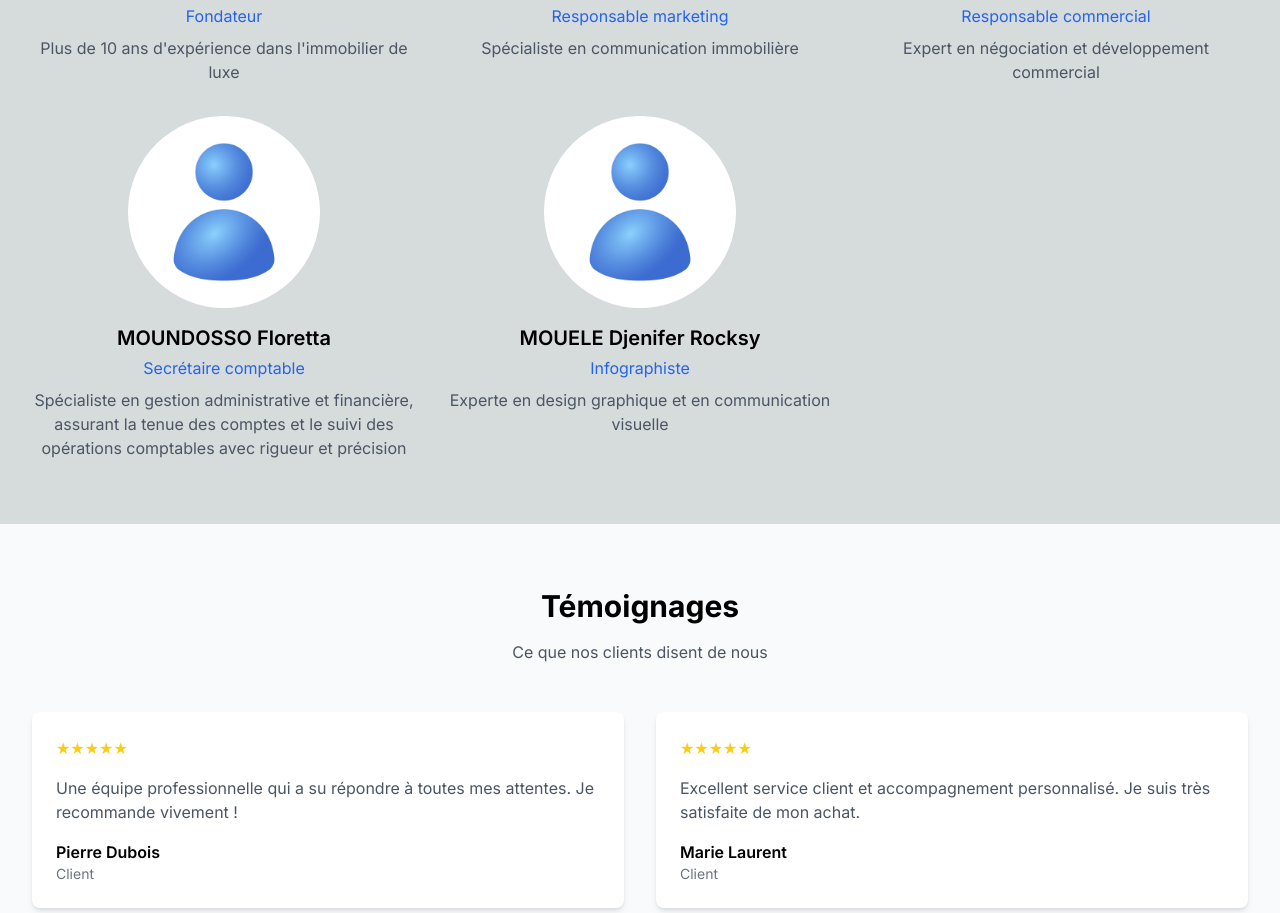
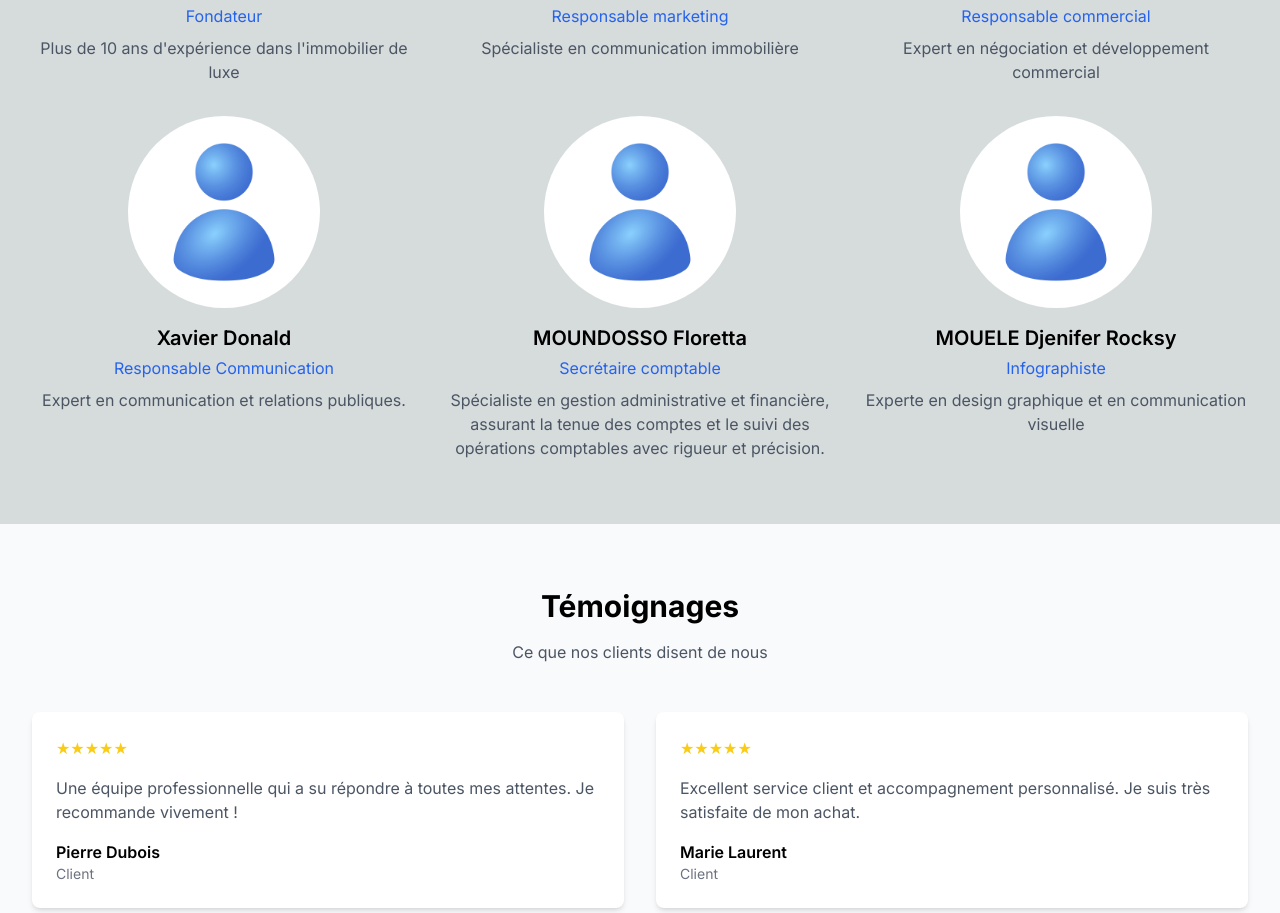
Before and after one commit to Beviryon/mvb_site, a Next.js app in the folder frontend/: page /about in a window 1280 px wide. Shown: the part 1824-2737 px from the top of the page. Built offline with nearby package versions, Linux system fonts and the light colour scheme.

Commit message:
Résolution des conflits dans page.tsx

```diff
--- a/frontend/src/app/about/page.tsx
+++ b/frontend/src/app/about/page.tsx
@@ -22,10 +22,16 @@ const team = [
     description: 'Expert en négociation et développement commercial',
   },
   {
+    name: 'Xavier Donald',
+    role: 'Responsable Communication',
+    image: '/images/profil.jpg',
+    description: 'Expert en communication et relations publiques.',
+  },
+  {
     name: 'MOUNDOSSO Floretta',
     role: 'Secrétaire comptable',
     image: '/images/profil.jpg',
-    description: "Spécialiste en gestion administrative et financière, assurant la tenue des comptes et le suivi des opérations comptables avec rigueur et précision",
+    description: "Spécialiste en gestion administrative et financière, assurant la tenue des comptes et le suivi des opérations comptables avec rigueur et précision.",
   },
   {
     name: 'MOUELE Djenifer Rocksy',
```
